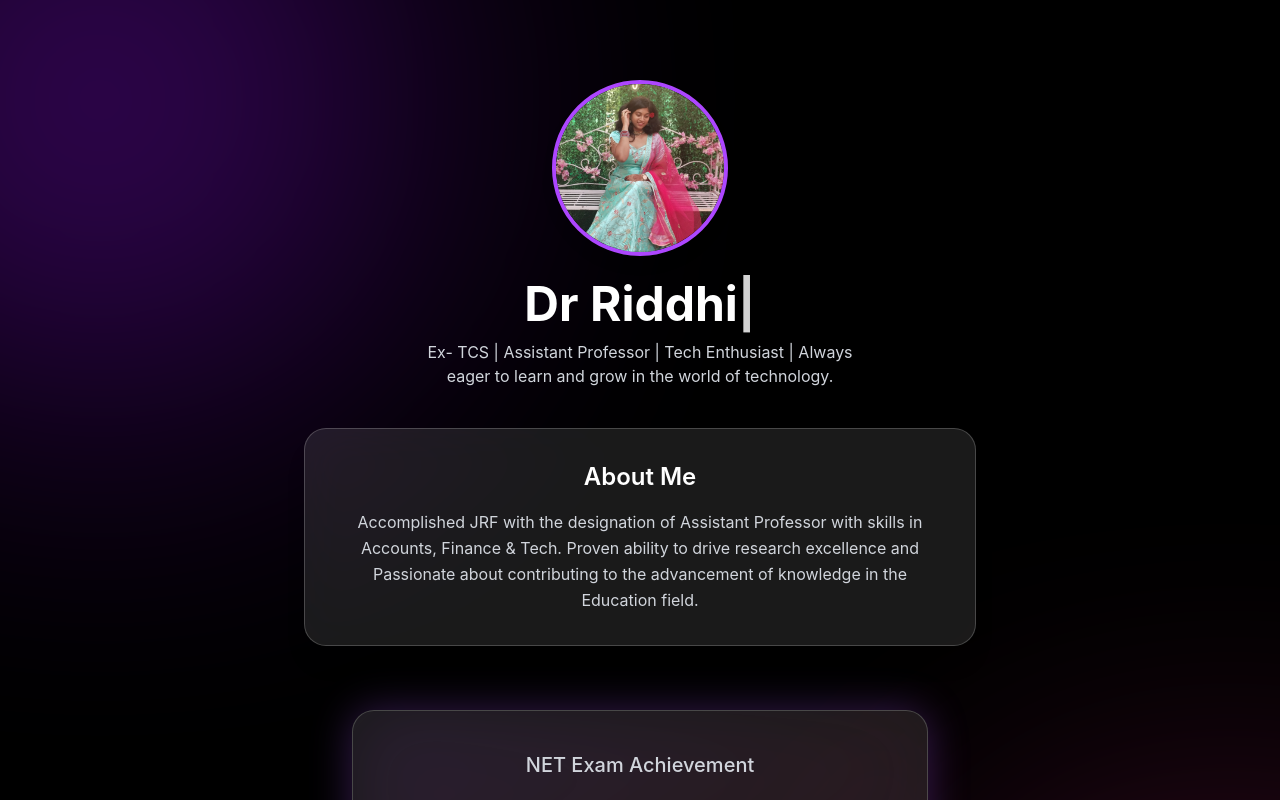
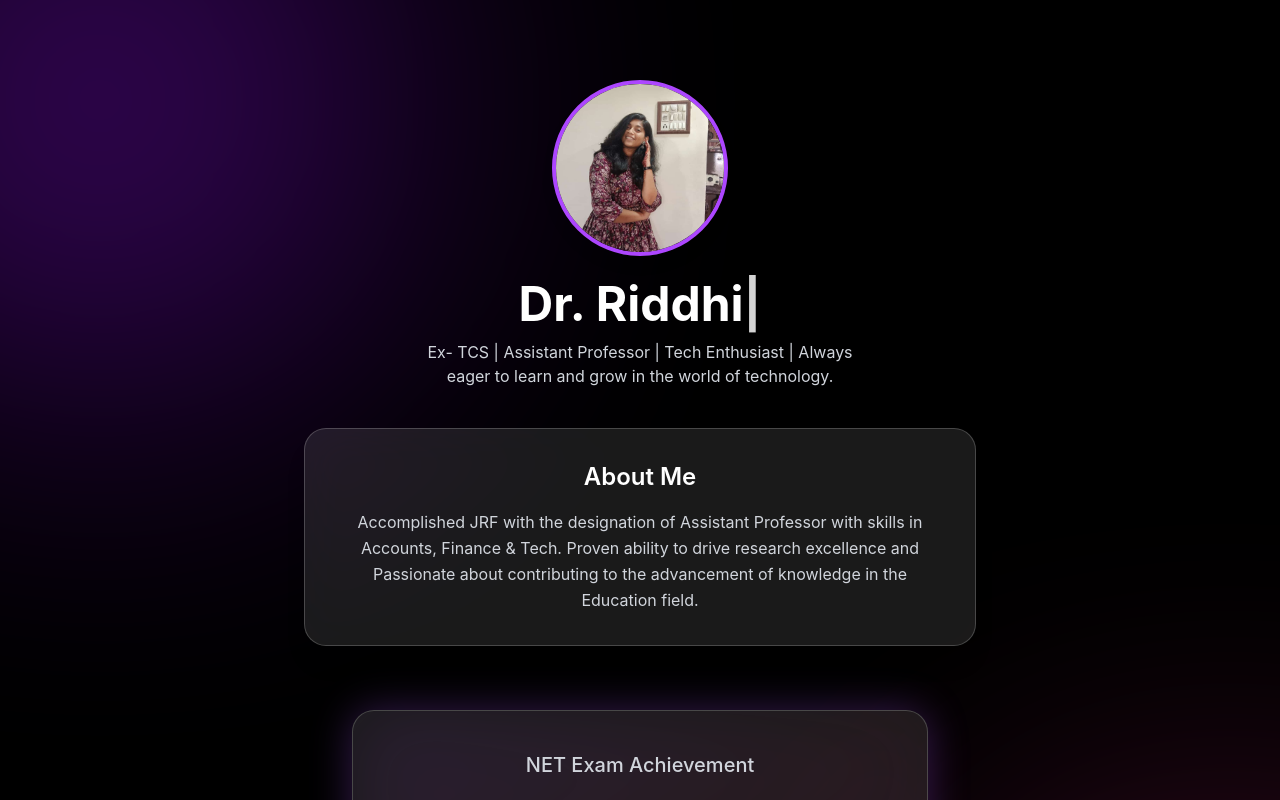
Before and after one commit to Tanmay-0412/Birthday-site, a Next.js app: page /profile in a window 1280 px wide. Shown: the top 800 px of the page. Built offline with nearby package versions, Linux system fonts and the light colour scheme.

Commit message:
updated profile image

```diff
--- a/app/components/ProfilePage.jsx
+++ b/app/components/ProfilePage.jsx
@@ -7,7 +7,7 @@ import { useRouter } from "next/navigation";
 
 export default function ProfilePage() {
   const [displayText, setDisplayText] = useState("");
-  const fullText = "Dr Riddhi"; // Your Name
+  const fullText = "Dr. Riddhi"; // Your Name
 
   // Typing animation
   useEffect(() => {
@@ -36,7 +36,7 @@ export default function ProfilePage() {
           initial={{ opacity: 0, y: -50 }}
           animate={{ opacity: 1, y: 0 }}
           transition={{ duration: 1 }}
-          src="/profile.jpg"
+          src="/icon.jpg"
           alt="Profile"
           className="w-36 h-36 md:w-44 md:h-44 rounded-full border-4 border-purple-500 shadow-lg object-cover"
         />
```
Also changed, not shown: public/icon.jpg (added).
